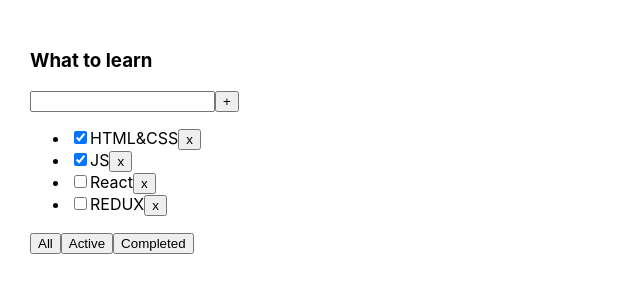
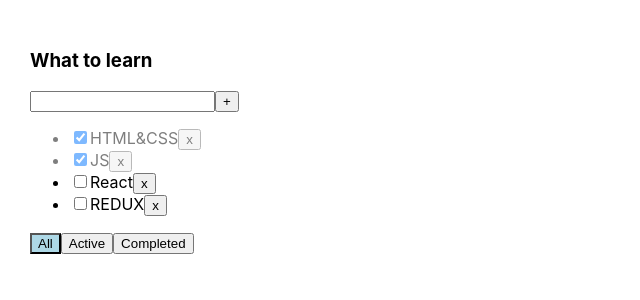
Before and after one commit to PavelLinevich/Todolist_React, a React (Create React App) app: page / in a window 1280 px wide. Shown: the top 300 px of the page, without its empty margins (0-640 px from the left). Built offline with nearby package versions, Linux system fonts and the light colour scheme.

Commit message:
feat: lesson 4 (https://www.youtube.com/watch?v=ehx5HrJoVfo&list=PLcvhF2Wqh7DOFHUukzl5g4BP_Bbn6oM00&index=4)

```diff
--- a/src/App.css
+++ b/src/App.css
@@ -6,3 +6,19 @@
 .App>div {
   margin-right: 50px;
 }
+
+.error {
+  border: 1px solid red;
+}
+
+.error-message {
+  color: red;
+}
+
+.active-filter {
+  background-color: lightblue;
+}
+
+.is-done {
+  opacity: 0.5;
+}
--- a/src/App.tsx
+++ b/src/App.tsx
@@ -30,6 +30,14 @@
     setFilter(value)
   }
 
+  function changeStatus(taskId: string, isDone: boolean) {
+    let task = tasks.find((t) => t.id === taskId)
+    if (task) {
+      task.isDone = isDone
+    }
+    setTasks([...tasks])
+  }
+
   let taskForTodolist = tasks;
   if (filter === 'completed') {
     taskForTodolist = tasks.filter(t => t.isDone === true)
@@ -46,6 +54,8 @@
         removeTask={removeTask}
         changeFilter={changeFilter}
         addTask={addTask}
+        changeStatus={changeStatus}
+        filter={filter}
       />
     </div>
   );
--- a/src/components/Todolist.tsx
+++ b/src/components/Todolist.tsx
@@ -13,19 +13,28 @@
   removeTask: (id: string) => void
   changeFilter: (value: FilterValuesType) => void
   addTask: (title: string) => void
+  changeStatus: (taskId: string, isDone: boolean) => void
+  filter: FilterValuesType
 }
 
 export function Todolist(props: PropsType) {
   const [newTaskTitle, setNewTaskTitle] = useState('')
+  const [error, setError] = useState('')
 
   const addTask = () => {
-    props.addTask(newTaskTitle)
-    setNewTaskTitle('');
+    if (newTaskTitle.trim() !== '') {
+      props.addTask(newTaskTitle.trim())
+      setNewTaskTitle('');
+    } else {
+      setNewTaskTitle('');
+      setError('Title is required')
+    }
   }
   const onNewTitleChangeHandler = (e: ChangeEvent<HTMLInputElement>) => {
     setNewTaskTitle(e.currentTarget.value)
   }
   const onKeyPressHandler = (e: KeyboardEvent<HTMLInputElement>) => {
+    setError('')
     if (e.key === 'Enter') {
       addTask()
     }
@@ -39,22 +48,33 @@
       <h3>{props.title}</h3>
       <div>
         <input
+          className={error ? 'error' : ''}
           value={newTaskTitle}
           onChange={onNewTitleChangeHandler}
           onKeyDown={onKeyPressHandler}
         />
-        <button
-          onClick={addTask}>+</button>
+        <button onClick={addTask}>+</button>
+        {error && <div className='error-message'>{error}</div>}
       </div>
       <ul>
         {
-          props.tasks.map((el) => {
-            const onRemoveHandler = () => { props.removeTask(el.id) }
+          props.tasks.map((t) => {
+            const onRemoveHandler = () => { props.removeTask(t.id) }
+
+            const onStatusChangeHandler = (e: ChangeEvent<HTMLInputElement>) => {
+              props.changeStatus(t.id, e.currentTarget.checked)
+            }
 
             return (
-              <li key={el.id}>
-                <input type="checkbox" defaultChecked={el.isDone} />
-                <span>{el.title}</span>
+              <li
+                key={t.id}
+                className={t.isDone ? 'is-done' : ''}>
+                <input
+                  type="checkbox"
+                  checked={t.isDone}
+                  onChange={onStatusChangeHandler}
+                />
+                <span>{t.title}</span>
                 <button onClick={onRemoveHandler}>x</button>
               </li>
             )
@@ -62,9 +82,16 @@
         }
       </ul>
       <div>
-        <button onClick={onAllClickHandler}>All</button>
-        <button onClick={onActiveClickHandler}>Active</button>
-        <button onClick={onCompletedClickHandler}>Completed</button>
+        <button
+          className={props.filter === 'all' ? 'active-filter' : ''}
+          onClick={onAllClickHandler}
+        >All</button>
+        <button
+          className={props.filter === 'active' ? 'active-filter' : ''}
+          onClick={onActiveClickHandler}>Active</button>
+        <button
+          className={props.filter === 'completed' ? 'active-filter' : ''}
+          onClick={onCompletedClickHandler}>Completed</button>
       </div>
     </div>
   )
```
